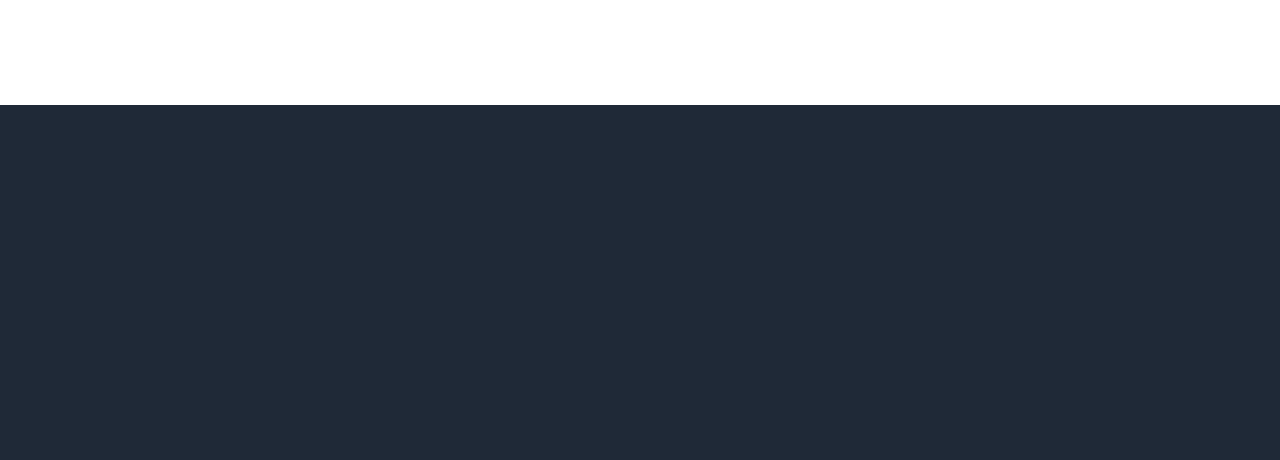
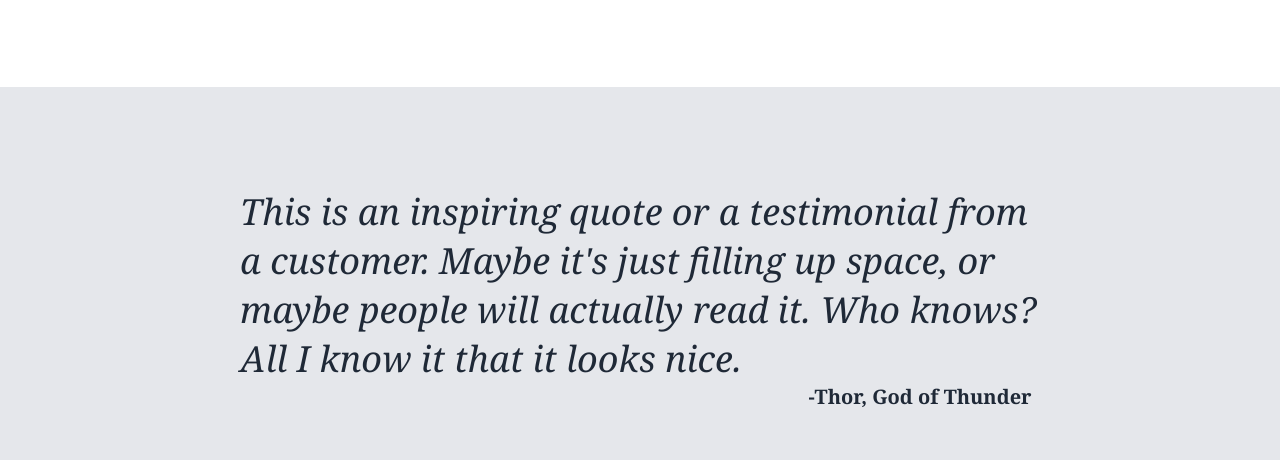
Before and after one commit to importjdm/Landing-Page, a plain HTML site: page index.html in a window 1280 px wide. Shown: the part 807-1267 px from the top of the page. Before the commit the page ends 912 px from the top, so only its background shows below. Drawn offline with Linux system fonts and the light colour scheme.

Commit message:
third section mostly completed

```diff
--- a/index.html
+++ b/index.html
@@ -65,7 +65,16 @@ height="175" width="175" alt="I need another pic">
 <div class="text"> I'll add another picture later</div>
     </div>
  </div>
+ <div class="qcontainer">
+ <div class="quote"> This is an inspiring quote or a testimonial
+     from a customer. Maybe it's just filling up
+     space, or maybe people will actually read it.
+     Who knows? All I know it that it looks nice.</div>
+ </div>
 
+     <div class="thor">
+<div class="thors"> -Thor, God of Thunder</div>
+     </div>
 
 
 
--- a/style.css
+++ b/style.css
@@ -1,6 +1,6 @@
 body{
     font-family: Georgia, 'Times New Roman', Times, serif;
-    height: 100vh;
+    /*height: 100vh;*/
     width: 100%;
     display: flex;
     flex-direction: column;
@@ -135,7 +135,7 @@ h2{
     align-content: center;
     gap: 45px;
     background-color: white;
-    padding-bottom: 108.25px;
+    padding-bottom: 90px;
 
 
 }
@@ -160,3 +160,39 @@ div.text{
   /*display: flex;*/
 
 }
+
+.qcontainer{
+    display: flex;
+    background-color: #e5e7eb;
+    padding-top: 100px;
+
+
+}
+
+.quote{
+    width: 800px;
+    margin-left: auto;
+    margin-right: auto;
+    color: #1f2937;
+    font-size: 36px;
+    font-style: italic;
+
+
+
+}
+
+.thor{
+    display: flex;
+    justify-content: center;
+    background-color: #e5e7eb;
+    padding-bottom: 50px;
+    flex-shrink: 1;
+
+}
+
+.thors{
+    color: #1f2937;
+    font-size: 20px;
+    font-weight: bolder;
+    margin-left: 560px;
+}
```
